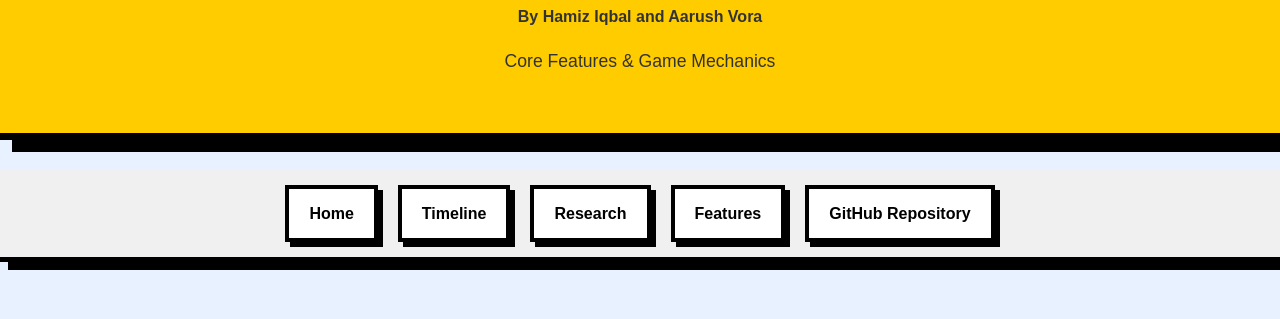
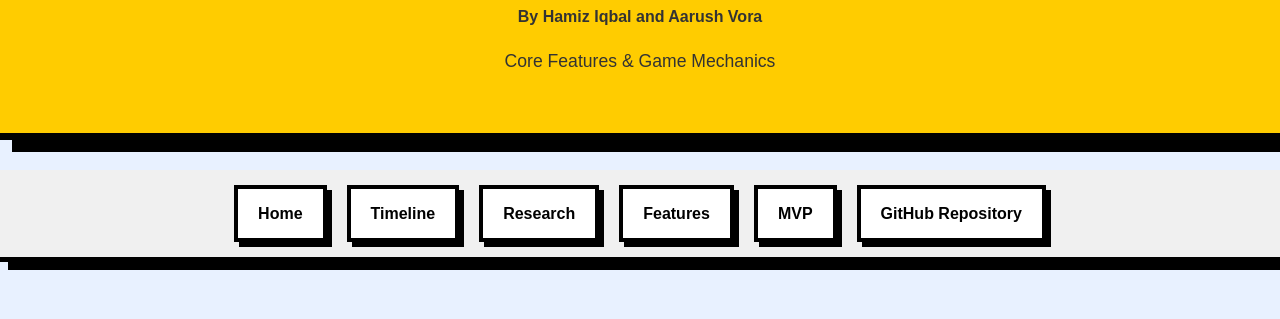
Before and after one commit to arusher999/Dungeon-Delver-VR, a plain HTML site: page features.html in a window 1280 px wide. Shown: the part 143-462 px from the top of the page. Drawn offline with Linux system fonts and the light colour scheme; a web font is replaced by a local one.

Commit message:
Update features.html

```diff
--- a/features.html
+++ b/features.html
@@ -17,9 +17,12 @@
   <nav>
     <ul>
       <li><a href="index.html">Home</a></li>
-            <li><a href="https://www.notion.so/Roblox-VR-Project-Timeline-18a3485dd48680e08a51c9e5d85c5a57?pvs=4" target="_blank">Timeline</a></li>
+      <li>
+        <a href="https://www.notion.so/Roblox-VR-Project-Timeline-18a3485dd48680e08a51c9e5d85c5a57?pvs=4" target="_blank">Timeline</a>
+      </li>
       <li><a href="research.html">Research</a></li>
       <li><a href="features.html">Features</a></li>
+      <li><a href="mvp.html">MVP</a></li>
       <li><a href="https://github.com/arusher999/Roblox-VR" target="_blank">GitHub Repository</a></li>
     </ul>
   </nav>
```
Lines whose indentation alone changed are shown as unchanged.
